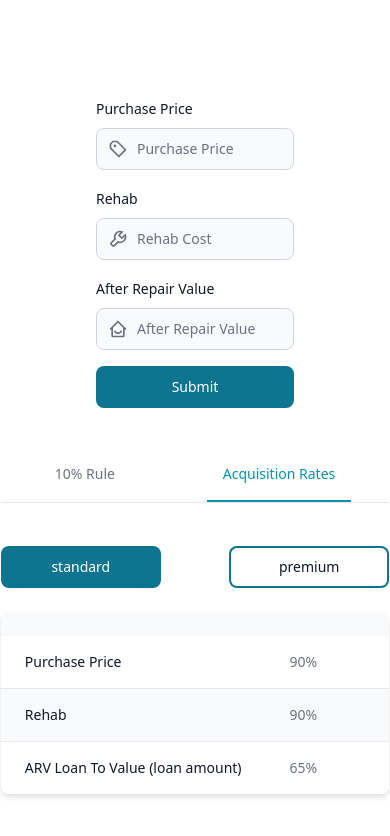
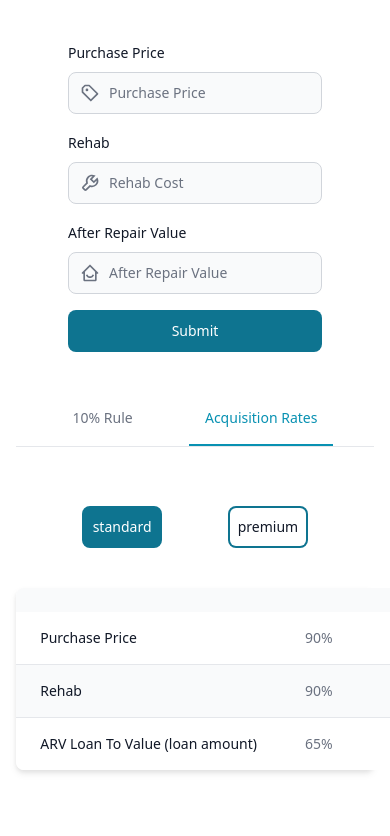
Before and after one commit to JaredHightower-MWI/loan-calculator, a Next.js app: page / in a window 390 px wide. Shown: the top 836 px of the page. Built offline with nearby package versions, Linux system fonts and the light colour scheme.

Commit message:
feat: updated for mobile view

```diff
--- a/src/components/Calculator.tsx
+++ b/src/components/Calculator.tsx
@@ -83,6 +83,7 @@ export const Calculator = () => {
   }
 
   return (
+    <div className='flex justify-center w-full'>
       <form onSubmit={handleSubmit} className='flex flex-col gap-4'>
         <div>
           <div className='block mb-2'>
@@ -134,5 +135,6 @@ export const Calculator = () => {
         </div>
         <Button type='submit'>Submit</Button>
       </form>
+    </div>
   )
 }
--- a/src/components/DealOrNoDeal.tsx
+++ b/src/components/DealOrNoDeal.tsx
@@ -36,6 +36,7 @@ export const DealOrNoDeal = () => {
   const netProfitAmount = DESIREABLE_NET_PROFIT.toString().slice(0, 2)
 
   return (
+    <div className=''>
       <Table striped={true}>
         <Table.Head>
           <Table.HeadCell></Table.HeadCell>
@@ -82,5 +83,6 @@ export const DealOrNoDeal = () => {
           </Table.Row>
         </Table.Body>
       </Table>
+    </div>
   )
 }
--- a/src/components/RatesAndTermsButton.tsx
+++ b/src/components/RatesAndTermsButton.tsx
@@ -23,7 +23,7 @@ export const RatesAndTermsButton = ({ selectedRates }: RatesAndTermsProps) => {
     <div>
       {selectedRates === 'standard' && (
         <Button
-          className='w-40'
+          className='w-20'
           size='md'
           outline={standardActive}
           onClick={handleClick}
@@ -33,7 +33,7 @@ export const RatesAndTermsButton = ({ selectedRates }: RatesAndTermsProps) => {
       )}
       {selectedRates === 'premium' && (
         <Button
-          className='w-40'
+          className='w-20'
           size='md'
           outline={premiumActive}
           onClick={handleClick}
--- a/src/components/ResultsTables.tsx
+++ b/src/components/ResultsTables.tsx
@@ -48,21 +48,21 @@ export const ResultsTables = () => {
   const displayLtvPercentage = ltvPercentage(selectedRate)
 
   return (
-    <div className='mt-10 min-w-min'>
+    <div className='mt-10'>
       <Tabs.Group
         aria-label='Tabs with underline'
         style='underline'
-        className='flex justify-around'
+        className='flex justify-evenly'
       >
         <Tabs.Item title='10% Rule'>
           <DealOrNoDeal />
         </Tabs.Item>
         <Tabs.Item active={true} title='Acquisition Rates'>
-          <div className='flex flex-row justify-between my-6'>
+          <div className='flex flex-row my-10 justify-evenly'>
             <RatesAndTermsButton selectedRates='standard' />
             <RatesAndTermsButton selectedRates='premium' />
           </div>
-          <Table striped={true} className='py-6'>
+          <Table striped={true}>
             <Table.Head>
               <Table.HeadCell></Table.HeadCell>
               <Table.HeadCell></Table.HeadCell>
--- a/src/pages/index.tsx
+++ b/src/pages/index.tsx
@@ -3,9 +3,11 @@ import { ResultsTables } from '@/components/ResultsTables'
 
 export default function Home() {
   return (
-    <main className='flex flex-col items-center justify-between min-h-screen p-24'>
-      <Calculator />
-      <ResultsTables />
+    <main className='flex flex-col items-center justify-between min-h-screen'>
+      <div className='w-11/12 my-10 md:w-1/2 md:flex md:flex-col md:justify-center md:overflow-x-auto'>
+        <Calculator />
+        <ResultsTables />
+      </div>
     </main>
   )
 }
```
Lines whose indentation alone changed are shown as unchanged.
